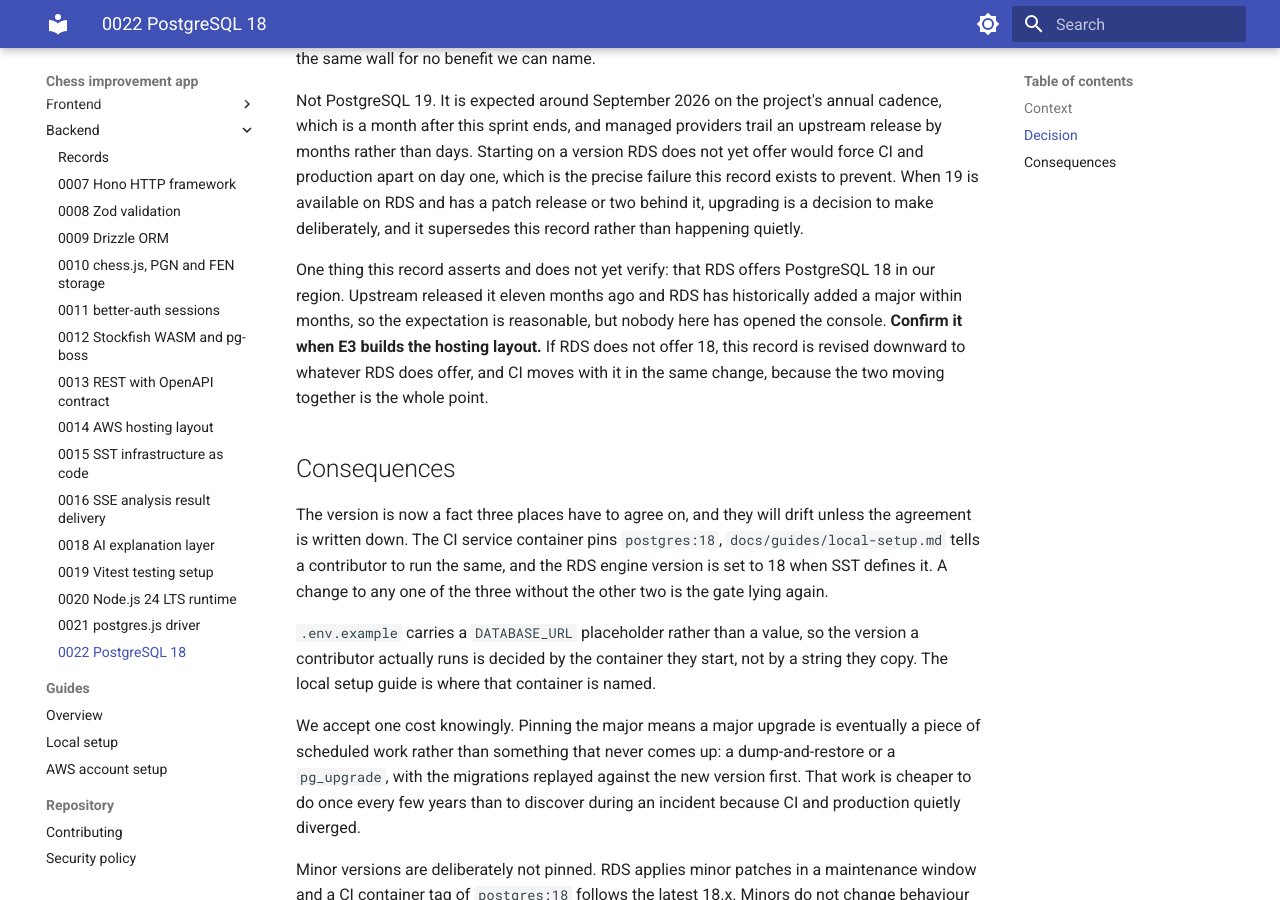
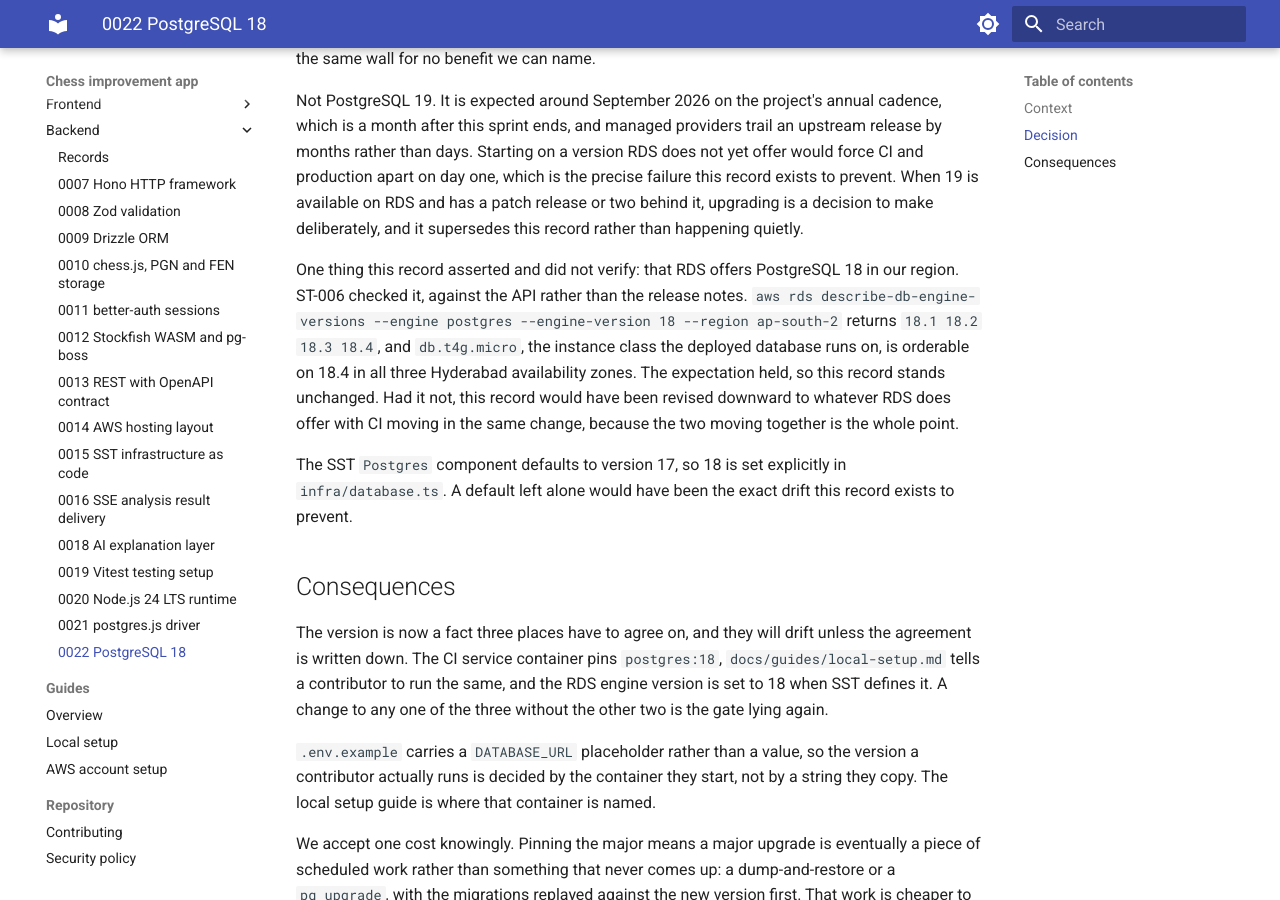
Before and after one commit to sushanth-dev/kanso-app, an MkDocs documentation site: the page built from docs/adrs/backend/0022-postgresql-18.md, in a window 1280 px wide and 900 px high, scrolled down 1069 px. Built offline with MkDocs 1.6.1 and Material for MkDocs 9.7.7, drawn with Linux system fonts in a browser that asks for light colours.

Commit message:
docs: check the RDS and SST version claims against reality
ADR-0022 asserted RDS offers PostgreSQL 18 and said to confirm it in E3.
This is E3, and it holds: describe-db-engine-versions returns 18.1 through
18.4 in ap-south-2, and db.t4g.micro is orderable on 18.4 in all three
zones. ADR-0015 named version 3 as the current SST line; the current line
is 4, same engine and same providers, so the record is amended rather than
superseded.

Co-Authored-By: Agent <noreply@anthropic.com>

```diff
--- a/docs/adrs/backend/0022-postgresql-18.md
+++ b/docs/adrs/backend/0022-postgresql-18.md
@@ -52,13 +52,19 @@ available on RDS and has a patch release or two behind it, upgrading is a
 decision to make deliberately, and it supersedes this record rather than
 happening quietly.
 
-One thing this record asserts and does not yet verify: that RDS offers
-PostgreSQL 18 in our region. Upstream released it eleven months ago and RDS
-has historically added a major within months, so the expectation is
-reasonable, but nobody here has opened the console. **Confirm it when E3
-builds the hosting layout.** If RDS does not offer 18, this record is revised
-downward to whatever RDS does offer, and CI moves with it in the same change,
-because the two moving together is the whole point.
+One thing this record asserted and did not verify: that RDS offers PostgreSQL
+18 in our region. ST-006 checked it, against the API rather than the release
+notes. `aws rds describe-db-engine-versions --engine postgres --engine-version
+18 --region ap-south-2` returns `18.1 18.2 18.3 18.4`, and `db.t4g.micro`, the
+instance class the deployed database runs on, is orderable on 18.4 in all three
+Hyderabad availability zones. The expectation held, so this record stands
+unchanged. Had it not, this record would have been revised downward to whatever
+RDS does offer with CI moving in the same change, because the two moving
+together is the whole point.
+
+The SST `Postgres` component defaults to version 17, so 18 is set explicitly in
+`infra/database.ts`. A default left alone would have been the exact drift this
+record exists to prevent.
 
 ## Consequences
 
```
Also changed, not shown: docs/adrs/backend/0015-sst-infrastructure-as-code.md (+4 -1 lines).
